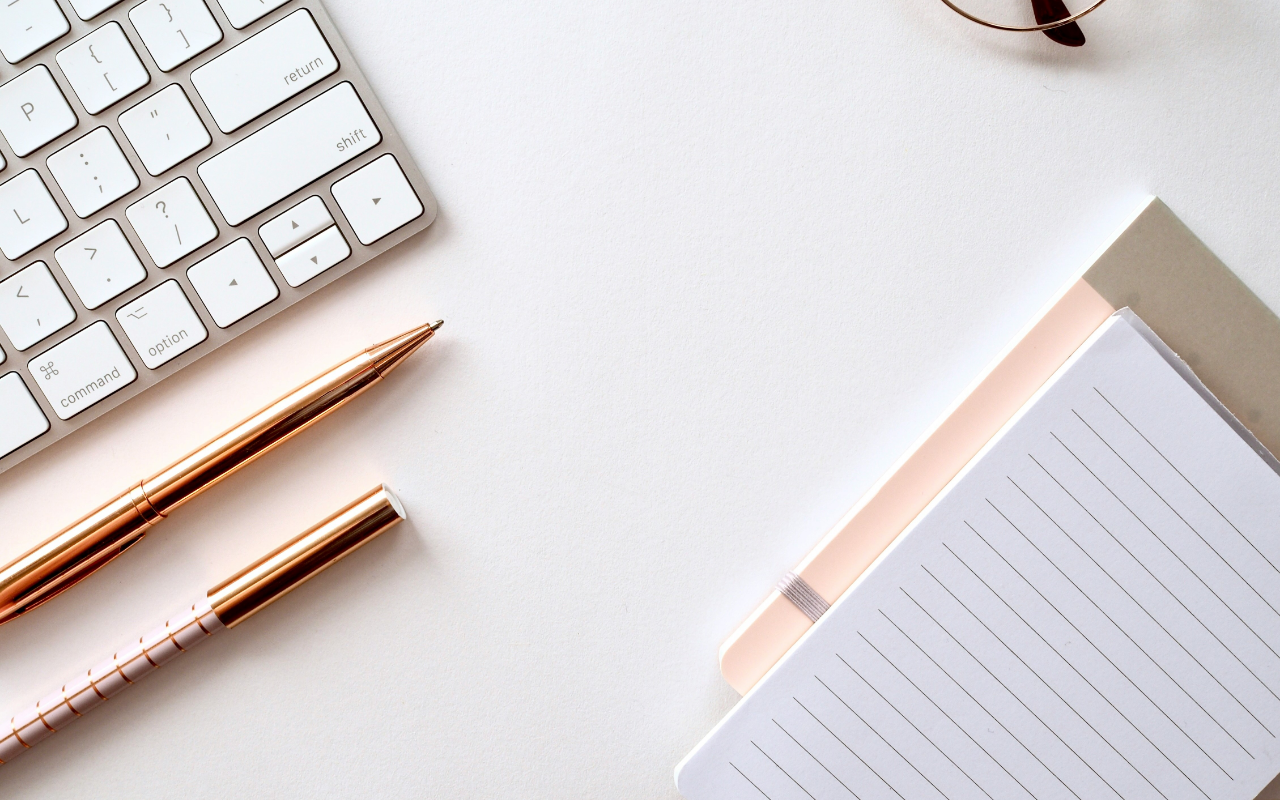
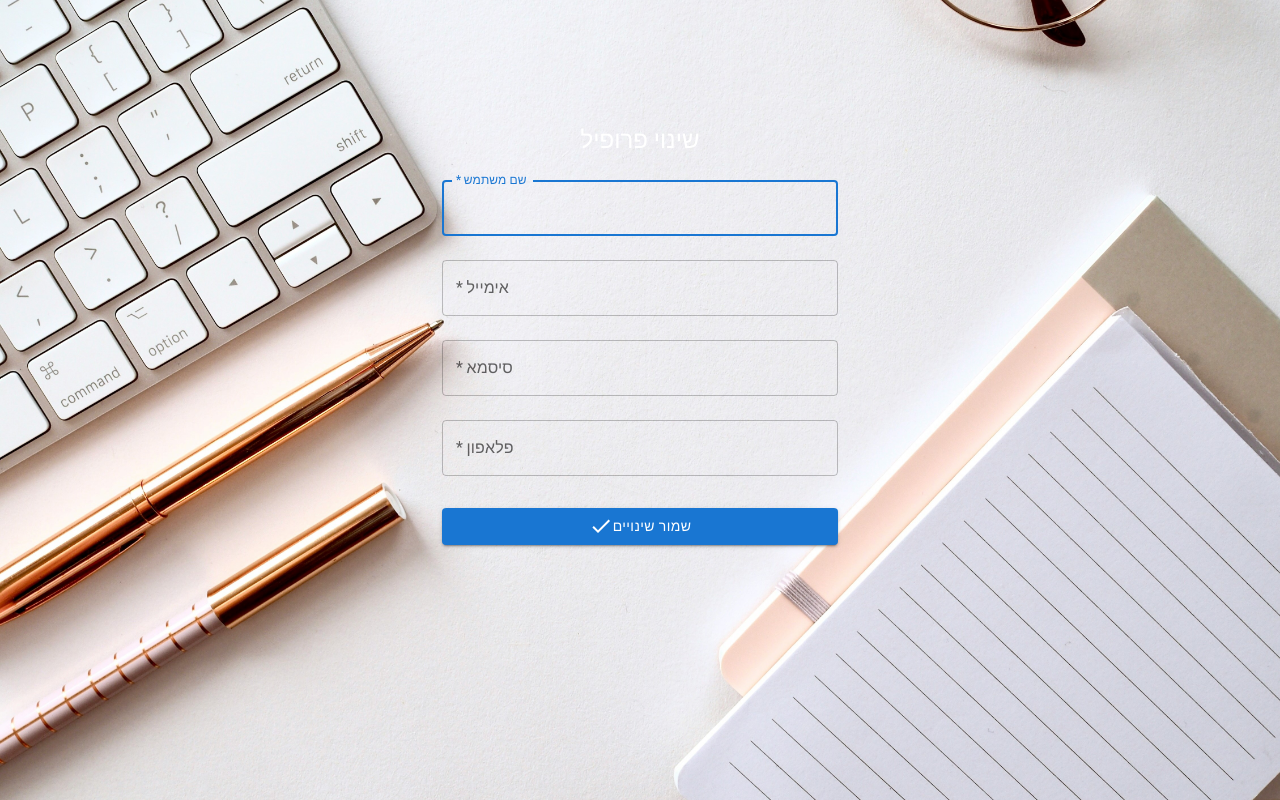
Before and after one commit to diversi-tech/bergman-front, a React (Create React App) app: page /changeProfile in a window 1280 px wide. Shown: the top 800 px of the page. Built offline with nearby package versions, Linux system fonts and the light colour scheme.

Commit message:
change profile 21/07

```diff
--- a/src/components/changeProfile.jsx
+++ b/src/components/changeProfile.jsx
@@ -1,13 +1,37 @@
-import React, { useState } from 'react';
+import React, { useState, useEffect } from 'react';
 import { Button, TextField, Box, Typography, Container, CssBaseline } from '@mui/material';
+import { useDispatch, useSelector } from 'react-redux';
+import UserAxios from '../axios/userAxios'; // עדכן את הנתיב בהתאם למיקום הקובץ
+import { FillUsersData, currentUser as setCurrentUser } from '../redux/action/userAction';
+import { useNavigate } from 'react-router-dom';
+import DoneIcon from '@mui/icons-material/Done';
 
-export const ChangeProfile = () => {
+const ChangeProfile = () => {
+    const dispatch = useDispatch();
+    const navigate = useNavigate();
+    const reduxUser = useSelector(state => state.userReducer.currentUser);
+
     const [profile, setProfile] = useState({
         username: '',
         email: '',
         password: '',
         phone: ''
     });
+
+    useEffect(() => {
+        if (reduxUser) {
+            setProfile({
+                username: reduxUser.username || '',
+                email: reduxUser.email || '',
+                password: reduxUser.password || '',
+                phone: reduxUser.phone || ''
+            });
+        }
+    }, [reduxUser]);
+
+    const handleNavigation = (path) => {
+        navigate(path);
+    };
 
     const handleChange = (e) => {
         const { name, value } = e.target;
@@ -17,10 +41,26 @@ export const ChangeProfile = () => {
         }));
     };
 
+    const save = async () => {
+        try {
+            const updatedUser = {
+                ...reduxUser,
+                ...profile
+            };
+            await UserAxios.updateUser(reduxUser.userId, updatedUser);
+            dispatch(setCurrentUser(updatedUser));
+            const allUsers = await UserAxios.getAllUsers();
+            dispatch(FillUsersData(allUsers));
+            console.log('פרופיל עודכן בהצלחה:', updatedUser);
+            handleNavigation('/Home');
+        } catch (error) {
+            console.error('שגיאה בעדכון הפרופיל:', error);
+        }
+    };
+
     const handleSubmit = (e) => {
         e.preventDefault();
-        // כאן תוסיף את הקוד לשמירת השינויים
-        console.log('פרופיל נשמר:', profile);
+        save();
     };
 
     return (
@@ -45,7 +85,6 @@ export const ChangeProfile = () => {
                         id="username"
                         label="שם משתמש"
                         name="username"
-                        autoComplete="username"
                         autoFocus
                         value={profile.username}
                         onChange={handleChange}
@@ -57,7 +96,6 @@ export const ChangeProfile = () => {
                         id="email"
                         label="אימייל"
                         name="email"
-                        autoComplete="email"
                         value={profile.email}
                         onChange={handleChange}
                     />
@@ -69,7 +107,6 @@ export const ChangeProfile = () => {
                         label="סיסמא"
                         name="password"
                         type="password"
-                        autoComplete="current-password"
                         value={profile.password}
                         onChange={handleChange}
                     />
@@ -80,7 +117,6 @@ export const ChangeProfile = () => {
                         id="phone"
                         label="פלאפון"
                         name="phone"
-                        autoComplete="phone"
                         value={profile.phone}
                         onChange={handleChange}
                     />
@@ -91,9 +127,13 @@ export const ChangeProfile = () => {
                         sx={{ mt: 3, mb: 2 }}
                     >
                         שמור שינויים
+                        <DoneIcon/>
+
                     </Button>
                 </Box>
             </Box>
         </Container>
     );
 };
+
+export default ChangeProfile;
--- a/src/components/home.jsx
+++ b/src/components/home.jsx
@@ -16,7 +16,6 @@ const pulseAnimation = keyframes`
 `;
 
 export const Home = () => {
-
 
     const userType = useSelector(state => state.userReducer.currentUserType);
     const user = useSelector(state => state.userReducer.currentUser)
@@ -42,24 +41,24 @@ export const Home = () => {
     }
 
 
-
     return (
         <React.Fragment>
             <CssBaseline />
             <AppBar position='fixed'>
                 <Toolbar sx={{ justifyContent: 'space-between' }}>
                     <Box sx={{ border: '1px solid white', borderRadius: '5px', display: 'flex', direction: 'column', alignItems: 'center', justifyContent: 'center' }}>
+                    {(userType !== 0 && userType !== 1) && (
                     <Box >
                 <Button
                     id="profile"
-                    onClick={handleOpen}
+                    onClick={()=>handleNavigation('/changeProfile')}
                     sx={{ borderRadius: '50%' }}
                 >
                     <Tooltip title='שינוי פרופיל ' arrow>
                         <AccountCircleIcon fontSize='large' sx={{ color: 'white' }}/>
                     </Tooltip>
                 </Button>
-            </Box>
+            </Box>)}
                         {(userType !== 0 && userType !== 1) && (
                             <Box sx={{ paddingLeft: '10px' }}>
                                 <Typography variant='body5' >שלום {user.username}</Typography>
--- a/src/components/routerLink.jsx
+++ b/src/components/routerLink.jsx
@@ -14,6 +14,7 @@ import { Nav } from './nav';
 import { Box } from '@mui/material';
 import { HomeCandidate } from './homeCandidate';
 import { useSelector } from 'react-redux';
+import ChangeProfile from './changeProfile';
 
 
 export const RouterLink = () => {
@@ -38,6 +39,7 @@ export const RouterLink = () => {
                     <Route path="/Login" element={<LoginModal />} />
                     <Route path="/SignUp" element={<SignUpModal />} />
                     <Route path='/HomeCandidate' element={<HomeCandidate />} />
+                    <Route path='/changeProfile' element={<ChangeProfile/>}/>
                     <Route path="/" element={<Home />} />
                 </Routes>
             </Box>
```
